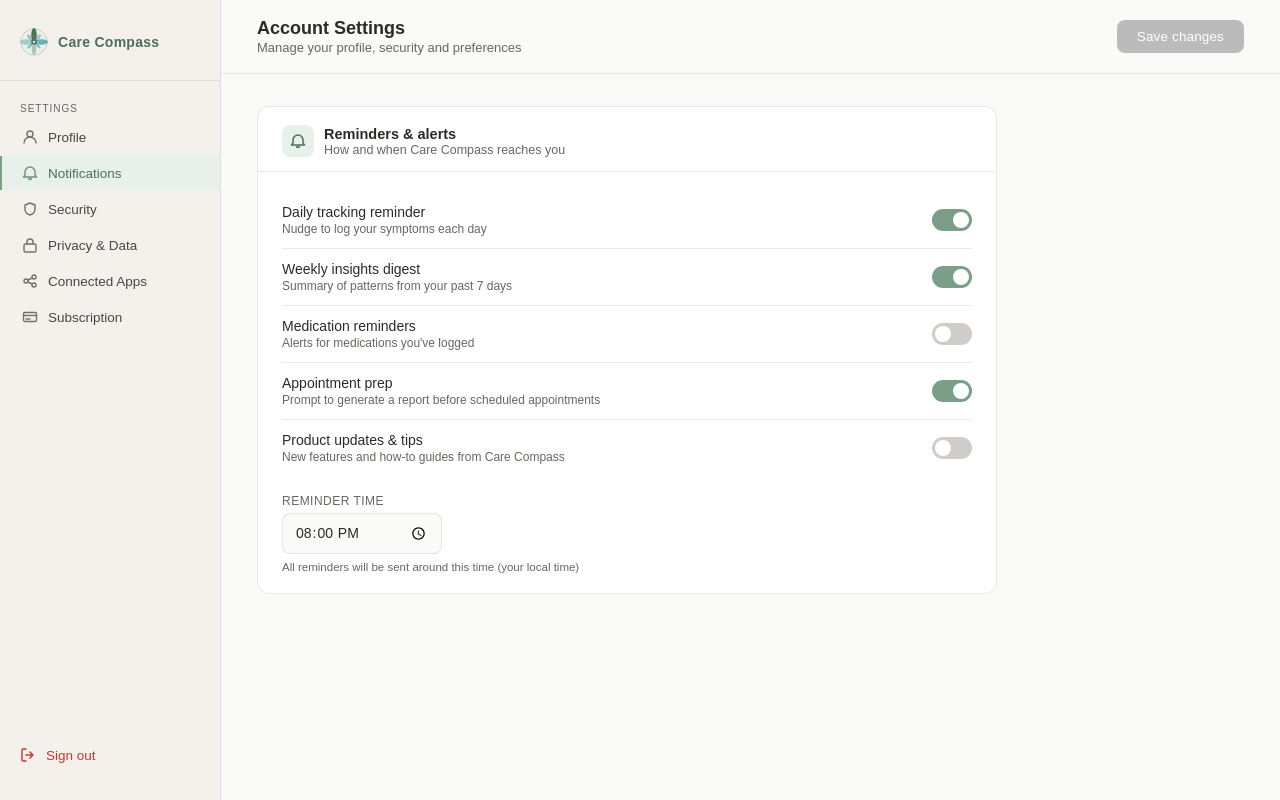
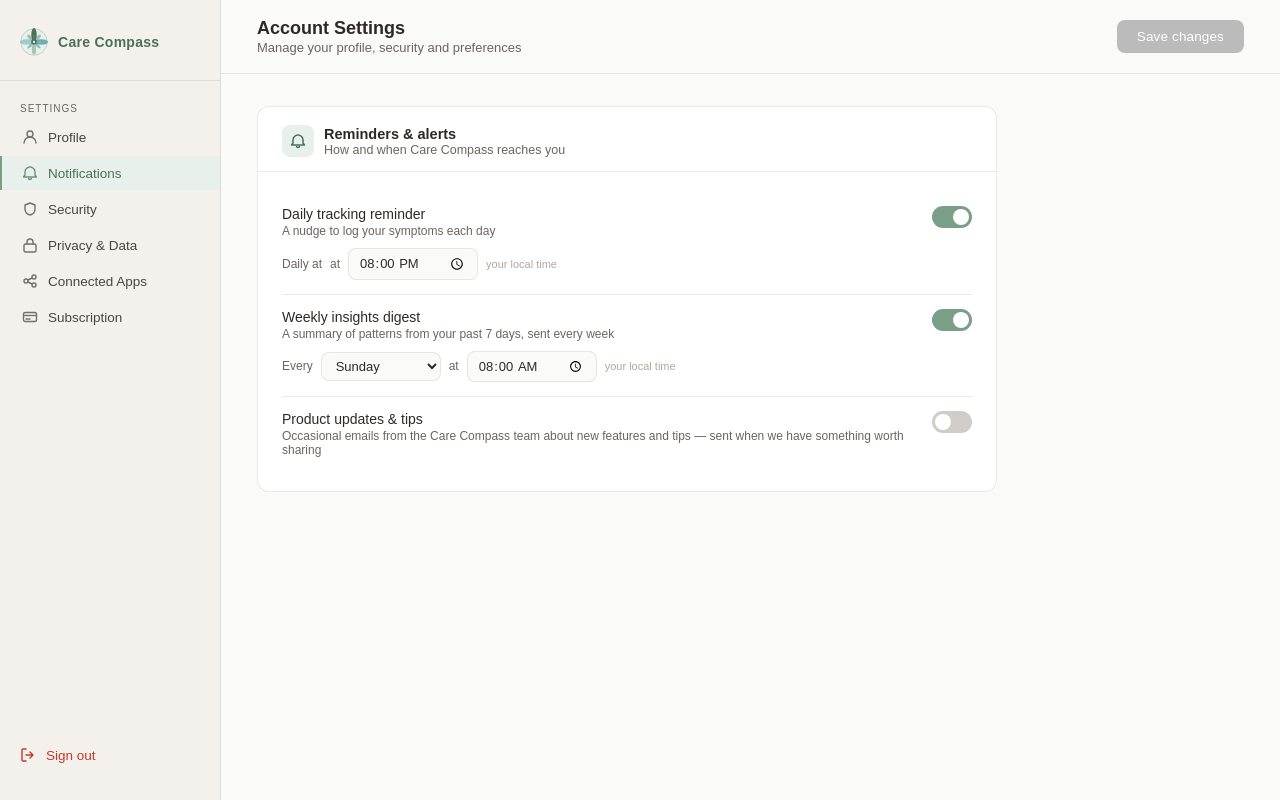
Before and after one commit to tiffanykbuettner-lab/care-compass-landing, a React (Vite) app: page /settings in a window 1280 px wide. Both pictures are taken after a click on the element "Notifications". Built offline with nearby package versions, Linux system fonts and the light colour scheme.

Commit message:
reminder scheduling

```diff
--- a/src/CareCompassSettings.jsx
+++ b/src/CareCompassSettings.jsx
@@ -494,7 +494,39 @@ function ProfilePanel({ form, setForm, markDirty }) {
 
 /* ─── Panel: Notifications ───────────────────────────────────────────────── */
 function NotificationsPanel({ prefs, setPrefs, markDirty }) {
-  const toggle = (key) => { setPrefs(p => ({ ...p, [key]: !p[key] })); markDirty(); };
+  const toggle = (key) => {
+    setPrefs(p => ({ ...p, [key]: { ...p[key], on: !p[key].on } }));
+    markDirty();
+  };
+  const setTime = (key, time) => {
+    setPrefs(p => ({ ...p, [key]: { ...p[key], time } }));
+    markDirty();
+  };
+
+  const ALERTS = [
+    {
+      key: "dailyReminder",
+      label: "Daily tracking reminder",
+      sub: "A nudge to log your symptoms each day",
+      showTime: true,
+      cadenceLabel: "Daily at",
+    },
+    {
+      key: "weeklyDigest",
+      label: "Weekly insights digest",
+      sub: "A summary of patterns from your past 7 days, sent every week",
+      showTime: true,
+      showDay: true,
+      cadenceLabel: "Every",
+    },
+    {
+      key: "productUpdates",
+      label: "Product updates & tips",
+      sub: "Occasional emails from the Care Compass team about new features and tips — sent when we have something worth sharing",
+      showTime: false,
+      cadenceLabel: null,
+    },
+  ];
 
   return (
     <SectionCard>
@@ -503,28 +535,65 @@ function NotificationsPanel({ prefs, setPrefs, markDirty }) {
         title="Reminders & alerts"
         desc="How and when Care Compass reaches you"
       />
-      <div style={{ padding: "20px 24px", display: "flex", flexDirection: "column" }}>
-        {[
-          { key: "dailyReminder",  label: "Daily tracking reminder",   sub: "Nudge to log your symptoms each day" },
-          { key: "weeklyDigest",   label: "Weekly insights digest",    sub: "Summary of patterns from your past 7 days" },
-          { key: "medReminders",   label: "Medication reminders",      sub: "Alerts for medications you've logged" },
-          { key: "appointmentPrep",label: "Appointment prep",          sub: "Prompt to generate a report before scheduled appointments" },
-          { key: "productUpdates", label: "Product updates & tips",    sub: "New features and how-to guides from Care Compass" },
-        ].map(({ key, label, sub }, i, arr) => (
-          <div key={key} style={{ display: "flex", alignItems: "center", justifyContent: "space-between", padding: "12px 0", borderBottom: i < arr.length - 1 ? `1px solid ${BORDER}` : "none" }}>
-            <div>
-              <div style={{ fontSize: 14, color: INK, fontFamily: "sans-serif" }}>{label}</div>
-              <div style={{ fontSize: 12, color: WARM_GRAY, marginTop: 2, fontFamily: "sans-serif" }}>{sub}</div>
+      <div style={{ padding: "20px 24px", display: "flex", flexDirection: "column", gap: 0 }}>
+        {ALERTS.map(({ key, label, sub, cadenceLabel, showTime, showDay }, i) => {
+          const pref = prefs[key];
+          const isLast = i === ALERTS.length - 1;
+          return (
+            <div
+              key={key}
+              style={{
+                borderBottom: isLast ? "none" : `1px solid ${BORDER}`,
+                padding: "14px 0",
+              }}
+            >
+              {/* Toggle row */}
+              <div style={{ display: "flex", alignItems: "flex-start", justifyContent: "space-between", gap: 16 }}>
+                <div style={{ flex: 1 }}>
+                  <div style={{ fontSize: 14, color: INK, fontFamily: "sans-serif", fontWeight: 500 }}>{label}</div>
+                  <div style={{ fontSize: 12, color: WARM_GRAY, marginTop: 2, fontFamily: "sans-serif" }}>{sub}</div>
+                </div>
+                <Toggle checked={pref.on} onChange={() => toggle(key)} />
+              </div>
+
+              {/* Schedule — only shown when enabled and relevant */}
+              {pref.on && showTime && (
+                <div style={{ display: "flex", alignItems: "center", gap: 8, marginTop: 10, flexWrap: "wrap" }}>
+                  <span style={{ fontSize: 12, color: WARM_GRAY, fontFamily: "sans-serif", whiteSpace: "nowrap" }}>
+                    {cadenceLabel}
+                  </span>
+                  {showDay && (
+                    <select
+                      value={pref.day || "Sunday"}
+                      onChange={e => { setPrefs(p => ({ ...p, [key]: { ...p[key], day: e.target.value } })); markDirty(); }}
+                      style={{ ...inputStyle, maxWidth: 120, fontSize: 13, padding: "5px 10px" }}
+                    >
+                      {["Monday","Tuesday","Wednesday","Thursday","Friday","Saturday","Sunday"].map(d => (
+                        <option key={d}>{d}</option>
+                      ))}
+                    </select>
+                  )}
+                  <span style={{ fontSize: 12, color: WARM_GRAY, fontFamily: "sans-serif" }}>at</span>
+                  <StyledInput
+                    type="time"
+                    value={pref.time}
+                    onChange={e => setTime(key, e.target.value)}
+                    style={{ maxWidth: 130, fontSize: 13, padding: "5px 10px" }}
+                  />
+                  <span style={{ fontSize: 11, color: "#b0a89e", fontFamily: "sans-serif" }}>your local time</span>
+                </div>
+              )}
+              {/* Email opt-in — no schedule needed */}
+              {pref.on && !showTime && (
+                <div style={{ marginTop: 8 }}>
+                  <span style={{ fontSize: 12, color: SAGE_DARK, background: SAGE_LIGHT, borderRadius: 6, padding: "3px 10px", fontFamily: "sans-serif", fontWeight: 500 }}>
+                    ✓ Opted in
+                  </span>
+                </div>
+              )}
             </div>
-            <Toggle checked={prefs[key]} onChange={() => toggle(key)} />
-          </div>
-        ))}
-
-        <div style={{ marginTop: 18 }}>
-          <Field label="Reminder time" hint="All reminders will be sent around this time (your local time)">
-            <StyledInput type="time" value={prefs.reminderTime} onChange={e => { setPrefs(p => ({ ...p, reminderTime: e.target.value })); markDirty(); }} style={{ maxWidth: 160 }} />
-          </Field>
-        </div>
+          );
+        })}
       </div>
     </SectionCard>
   );
@@ -973,8 +1042,9 @@ export default function CareCompassSettings() {
 
   // Notification prefs state
   const [notifPrefs, setNotifPrefs] = useState({
-    dailyReminder: true, weeklyDigest: true, medReminders: false,
-    appointmentPrep: true, productUpdates: false, reminderTime: "20:00",
+    dailyReminder:  { on: true,  time: "20:00" },
+    weeklyDigest:   { on: true,  time: "08:00", day: "Sunday" },
+    productUpdates: { on: false },
   });
 
   // Privacy prefs state
```
